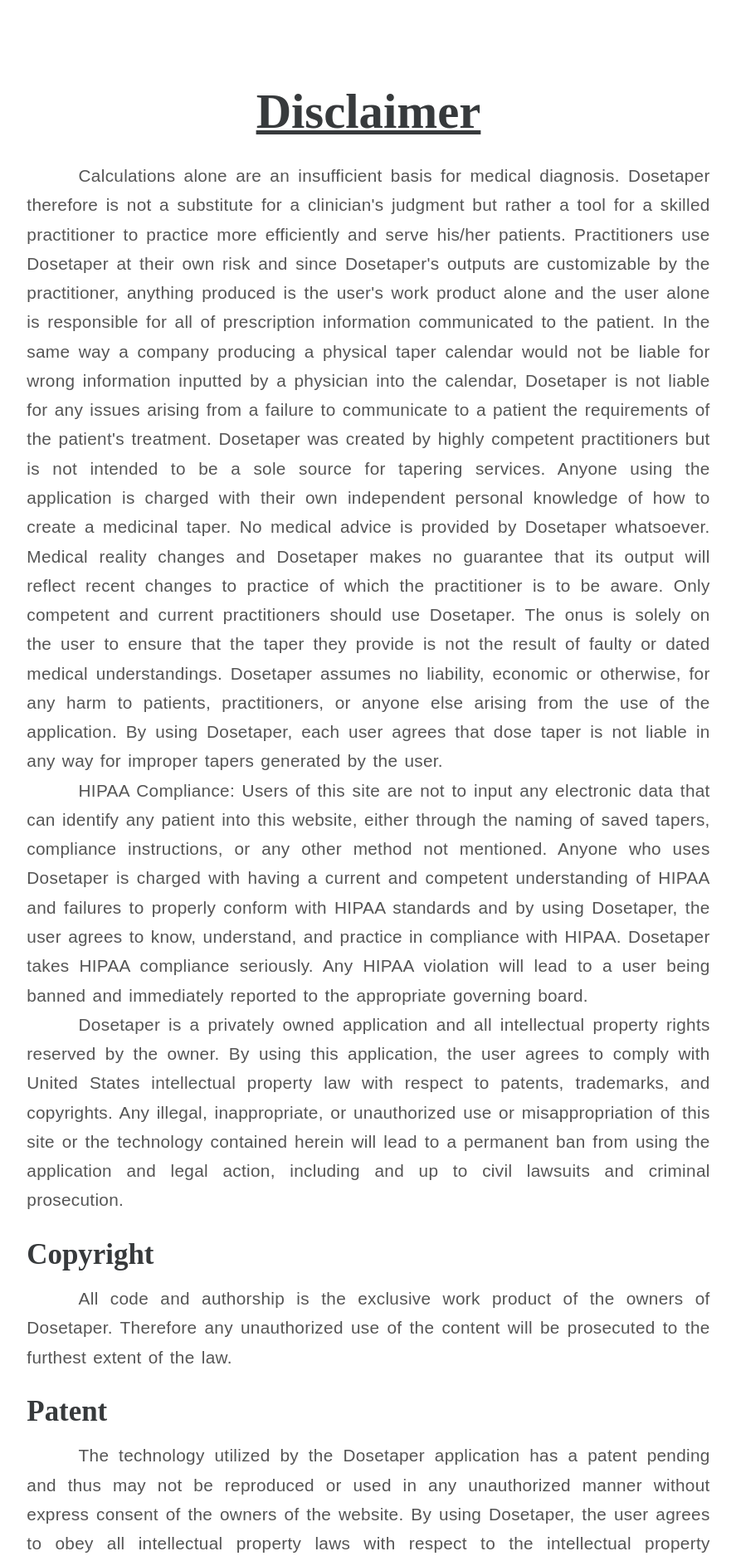
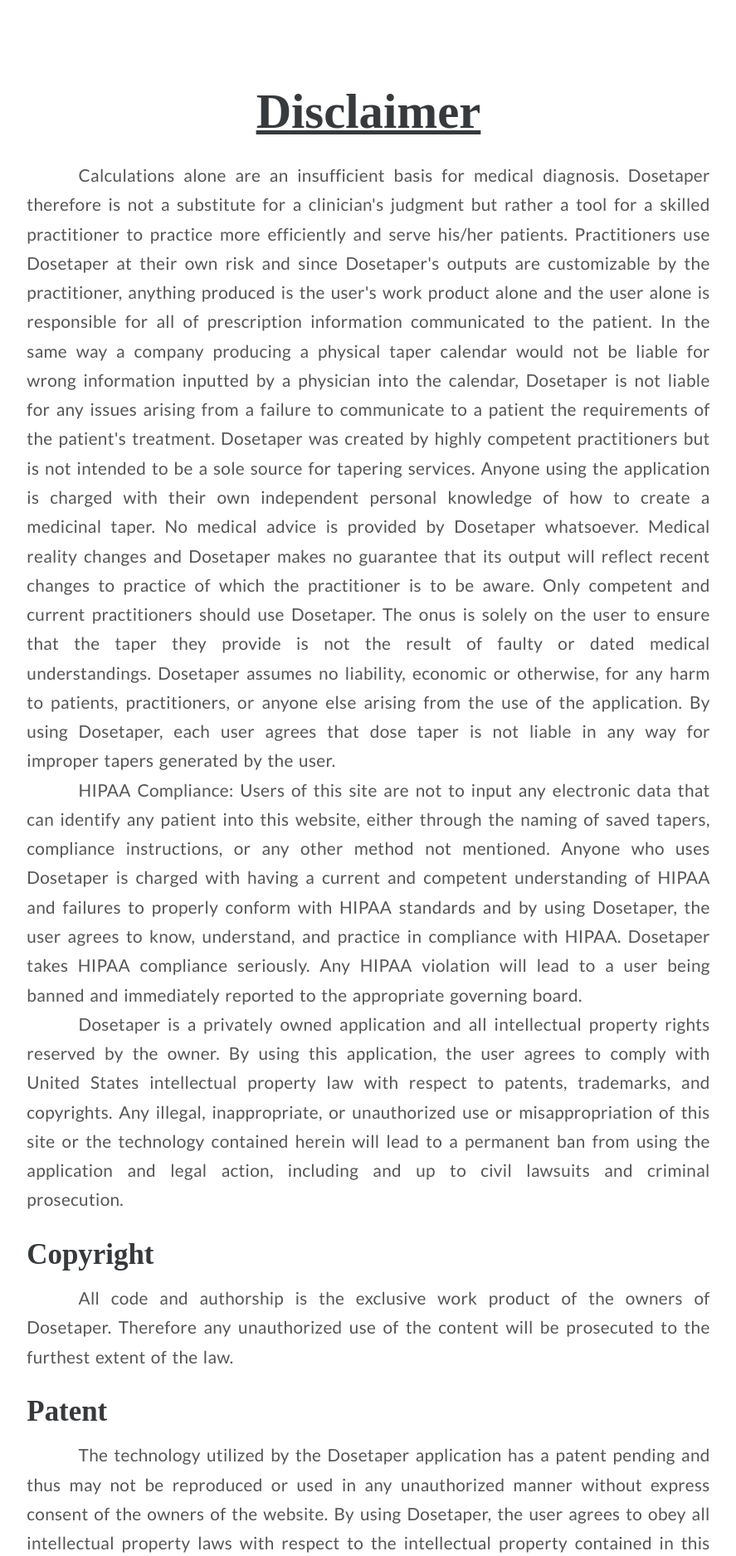
Before and after one commit to DrLulz/DoseTaper, a Flask app: template sectors/main/templates/index.html in a window 1280 px wide. Shown: the part 914-2789 px from the top of the page at 83% size, without its empty margins (196-1083 px from the left). Run offline with Flask 2, Linux system fonts and the light colour scheme; the template is opened without the code that fills it, so the values that code supplies are empty; some libraries are stand-ins or nearby versions; some web fonts are replaced.

Commit message:
ios font face

```diff
--- a/sectors/static/sass/helpers/_variables.scss
+++ b/sectors/static/sass/helpers/_variables.scss
@@ -14,7 +14,8 @@ $font-oxygen: "Oxygen", sans-serif;
 //$font-lato: "Lato", "Arial", "Helvetica", "Lucida Grande", "Gill Sans", "Verdana", sans-serif;
 $font-lato: "Lato", sans-serif;
 //font-family: 'Whitney SSm A', 'Whitney SSm B', system, -apple-system, BlinkMacSystemFont, Avenir, sans-serif
-$font-default: 'Whitney HTF', sans-serif;
+$font-default: 'Whitney HTF', 'Lato', sans-serif;
+$font-whitney: 'Whitney HTF', 'Lato', sans-serif;
 $font-pt-sans: 'PT Sans', sans-serif;
 
 //$font-raleway: 'Raleway', Arial, Verdana, sans-serif;
--- a/sectors/static/sass/style.scss
+++ b/sectors/static/sass/style.scss
@@ -29,8 +29,7 @@
 html {
     @include font-smoothing;
 
-    text-rendering: optimizeLegibility;
-
+    //text-rendering: optimizeLegibility;
     a {
         outline: none;
     }
```
Also changed, not shown: sectors/static/css/style.css, 1 other file.
